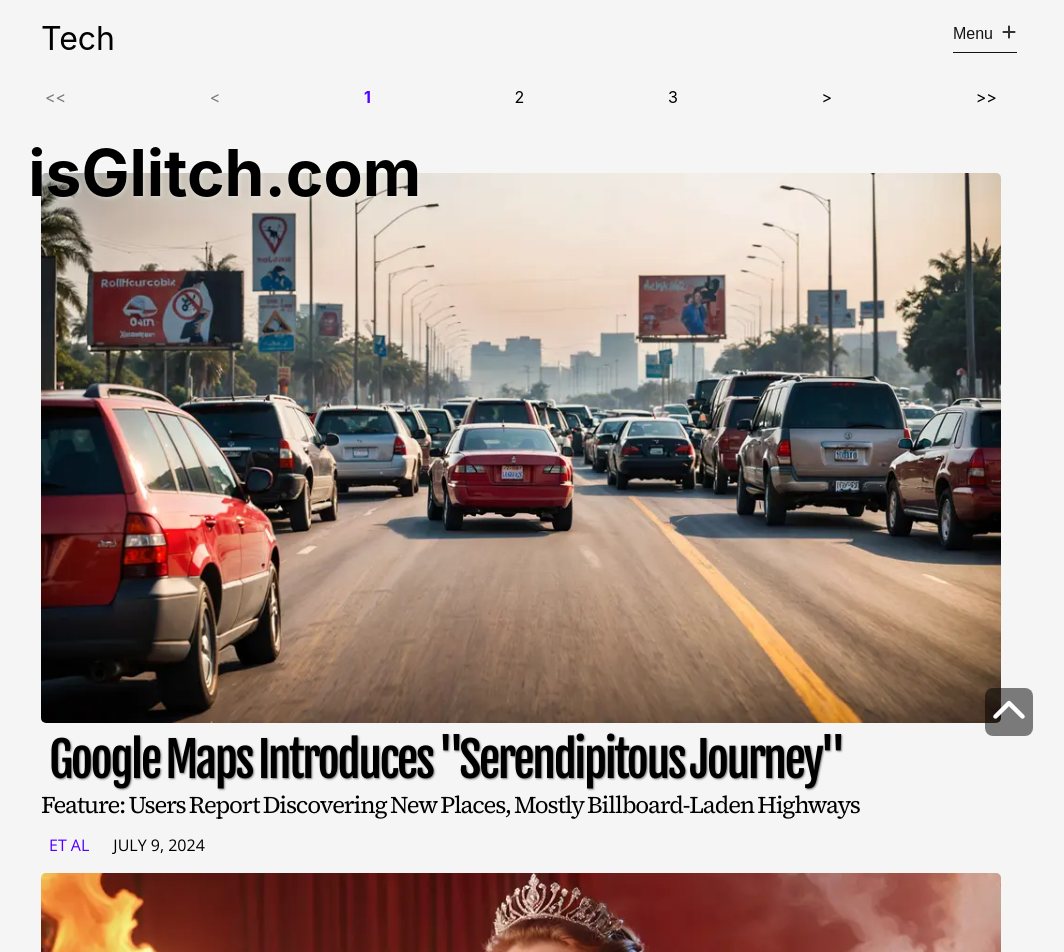
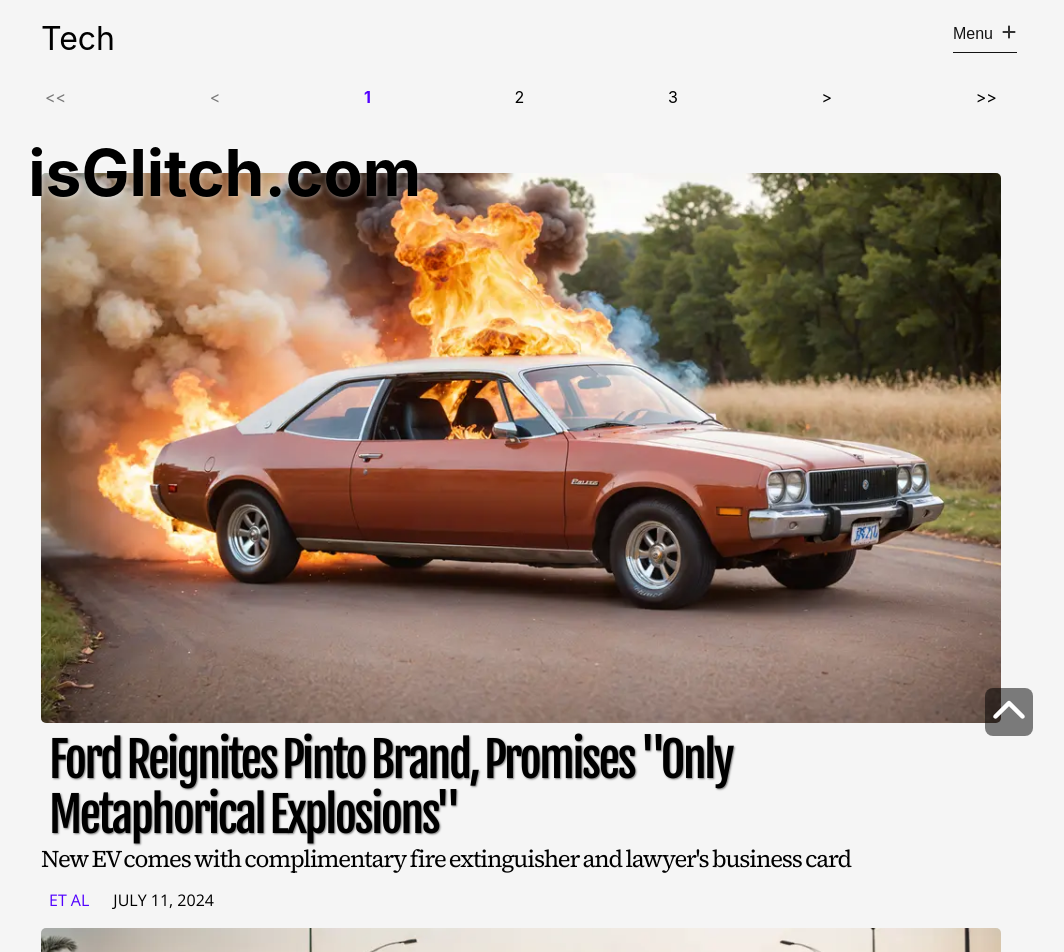
Before and after one commit to orbithammer/theGlitch, a React (Vite) app: page /tech in a window 1280 px wide. Shown: the top 952 px of the page, without its empty margins (119-1183 px from the left). Built offline with nearby package versions, Linux system fonts and the light colour scheme; a web font is replaced by a local one.

Commit message:
20240711 update

```diff
--- a/src/data/articles.ts
+++ b/src/data/articles.ts
@@ -127,7 +127,7 @@ export const articlesData = [
         alt: `Man in exreme pain`,
         header: `Viral Stunt Gone Wrong: When a Tesla Frunk Met YouTuber's Dong`,
         subhead: `Medical professionals baffled by idiotic behavior`,
-        tags: [`Tesla`, `Cybertruck`, `YouTube`],
+        tags: [`Tesla`, `Cybertruck`, `YouTube`, `Electric Cars`],
         author: `Et Al`,
         datePublished: new Date(2024,4,8,6),
         articleBody: [
@@ -292,7 +292,7 @@ export const articlesData = [
         alt: `a beautiful asian woman with a look of disgust because of the cybertruck behind her`,
         header: ` Portland Frat Bro's Cybertruck Fails as Chick Magnet`,
         subhead: `"Them b*ches stay away in droves."`,
-        tags: [`Tesla`, `Cybertruck`],
+        tags: [`Tesla`, `Cybertruck`, `Electric Cars`],
         author: `Et Al`,
         datePublished: new Date(2024,4,17,17,10),
         articleBody: [
@@ -331,7 +331,7 @@ export const articlesData = [
         alt: `a woman trapped in a car with sweat and makup dripping down her face`,
         header: `Tesla Traps Owner in Hot Car Until She Consents to Brain Implant`,
         subhead: `Elon claims air con released once owner agrees to implant Neuralink`,
-        tags: [`Tesla`, `Elon Musk`],
+        tags: [`Tesla`, `Elon Musk`, `Electric Cars`],
         author: `Et Al`,
         datePublished: new Date(2024,4,19,21,20),
         articleBody: [
@@ -376,7 +376,7 @@ export const articlesData = [
         alt: `angry man in front of his tesla car`,
         header: `Tesla Owners Sue Over Lack of Transformer Abilities`,
         subhead: `Claim of "robotic mode" misled millions of Michael Bay fans`,
-        tags: [`Tesla`],
+        tags: [`Tesla`, `Elon Musk`, `Electric Cars`],
         author: `Et Al`,
         datePublished: new Date(2024,4,21,15),
         articleBody: [
@@ -750,7 +750,7 @@ export const articlesData = [
         alt: `business woman double fisting Champaign in celebration`,
         header: `Tesla Stock Skyrockets as Elon Musk Eyes New Pastures`,
         subhead: `Investors celebrate as eccentric billionaire vows to focus on having X with neo-Nazis`,
-        tags: [`Tesla`, `Elon Musk`],
+        tags: [`Tesla`, `Elon Musk`, `Electric Cars`],
         author: `Et Al`,
         datePublished: new Date(2024,5,8,16),
         articleBody: [
@@ -1271,4 +1271,31 @@ export const articlesData = [
             `So buckle up, fellow fans of the original. We're in for a tall order of disappointment, served with a side of "why bother?" I'll be watching this travesty on my trusty 13-inch CRT TV, where at least the actors might appear closer to their intended size. Progress, thy name is irony.`,
         ]
     },
+    {
+        id: 59,
+        articleUrl: `20240711-ford-reignites-pinto`,
+        category: `tech`,
+        img: `/images/20240711-ford-reignites-pinto.webp`,
+        alt: `the new Ford Pinto EV on fire`,
+        header: `Ford Reignites Pinto Brand, Promises "Only Metaphorical Explosions"`,
+        subhead: `New EV comes with complimentary fire extinguisher and lawyer's business card`,
+        tags: [`Ford`, `Electric Cars`],
+        author: `Et Al`,
+        datePublished: new Date(2024,6,11,14),
+        articleBody: [
+            `Just when you thought it was safe to drive again, Ford has decided to exhume the charred remains of its infamous Pinto and slap some batteries on it. That's right, folks - the car that once turned fender benders into impromptu Viking funerals is back, and this time it's electric!`,
+
+            `In a move that can only be described as "corporate nostalgia meets gallows humor," Ford proudly announced the Pinto EV as their second European-only electric vehicle. Because apparently, the first one - last year's Edsel EV - didn't quite scratch that itch for "cars named after historic failures."`,
+
+            `But fear not, potential buyers! Ford assures us that this new Pinto is totally, probably, mostly safe. The company has spared no expense in their R&D department, reportedly spending dozens of dollars to ensure that rear-end collisions won't require a HAZMAT team this time around. Progress!`,
+
+            `The new slogan? "From Fireball on Wheels to Electric Boogaloo: The only thing catching fire is our sales!" One can only admire the audacity of a marketing team that looks at a car synonymous with "spontaneous combustion" and thinks, "Yes, this is the name we want for our cutting-edge EV."`,
+
+            `In a press conference that felt more like a seance, Ford's CEO channeled the spirits of automotive disasters past, proclaiming, "Third time's the charm!" The ghosts of the original Pinto and Edsel were reportedly seen nodding approvingly from the great junkyard in the sky.`,
+
+            `As for safety features, the Pinto EV comes equipped with a "discharge-proof" bumper, ejector seats (just in case), and a complimentary fire extinguisher. Each purchase also includes a lawyer's business card - you know, for peace of mind.`,
+
+            `In the end, one has to wonder: Is this a bold step into the future of transportation, or just another case of corporate necromancy gone awry? Only time - and crash test dummies - will tell. But one thing's for sure: in the cutthroat world of EVs, Ford's strategy of "it can't possibly be worse than last time" is certainly... electrifying.`,
+        ]
+    },
 ]
```
Also changed, not shown: public/images/20240711-ford-reignites-pinto.webp (added).
